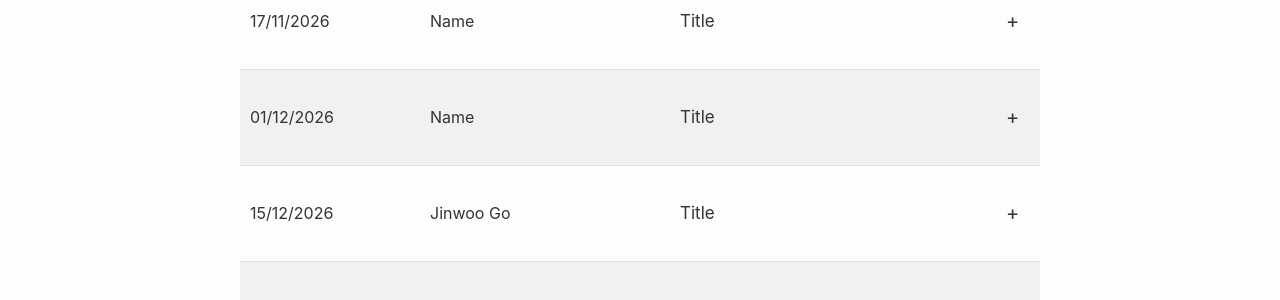
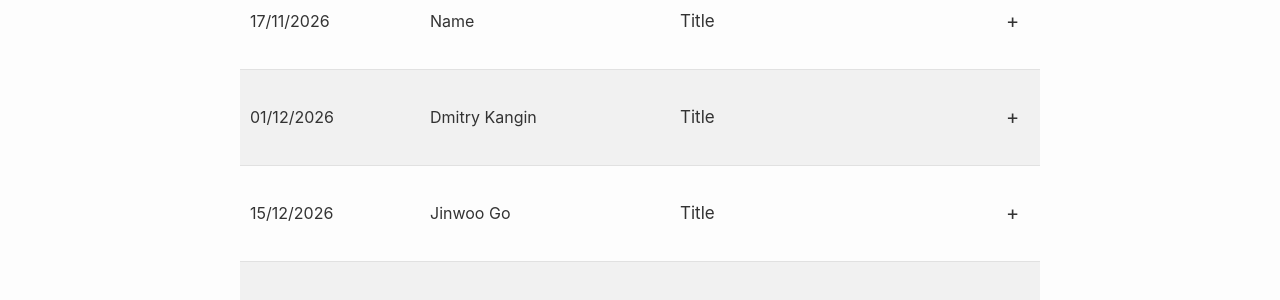
Before and after one commit to bayesiandesign/seminar, a Jekyll site: the page built from schedule.html, in a window 1280 px wide. Shown: the part 541-841 px from the top of the page. Built offline with Jekyll 4.4.1, drawn with Linux system fonts in a browser that asks for light colours; nearby versions of some CDN libraries.

Commit message:
Update schedule.html

```diff
--- a/schedule.html
+++ b/schedule.html
@@ -94,7 +94,7 @@ permalink: /schedule/
             </div>
 
             <div class="seminar-speaker">
-                Name
+                Dmitry Kangin
             </div>
 
             <div class="seminar-title">
```
